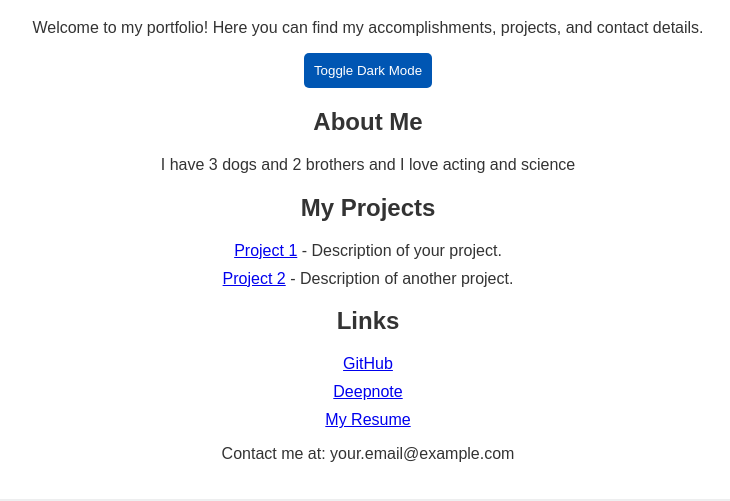
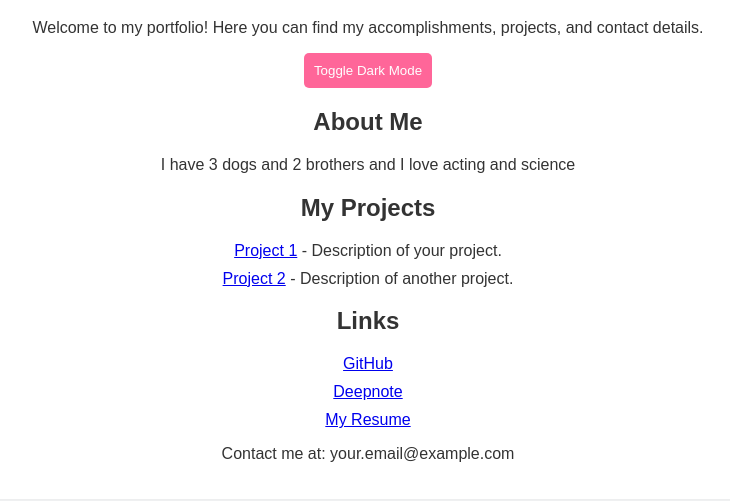
Before and after one commit to Emerson556/My-first-website, a plain HTML site: page index.html in a window 1280 px wide. In both pictures the pointer is over the button "Toggle Dark Mode". Shown: the part 279-780 px from the top of the page, without its empty margins (272-1002 px from the left). Drawn offline with Linux system fonts and the light colour scheme.

Commit message:
Update styles.css

```diff
--- a/styles.css
+++ b/styles.css
@@ -34,7 +34,7 @@ button {
 }
 
 button:hover {
-    background: #0056b3;
+    background: #ff6699;
 }
 
 ul {
```
